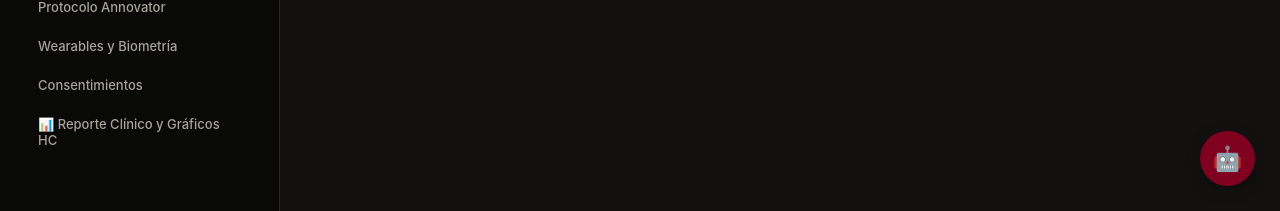
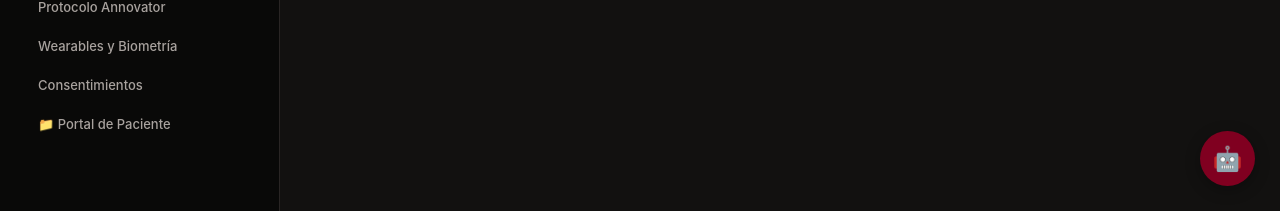
Before and after one commit to patriciafranco-web/InstitutoAeterna, a Flask app: template templates/dashboard.html in a window 1280 px wide. Shown: the part 589-800 px from the top of the page. Run offline with Flask 3, Linux system fonts and the light colour scheme; tables that the repository leaves empty hold one stand-in row (values such as "Sample post"); the template is opened without the code that fills it: values that come from a table or form of the project are taken from there, most other values are stand-ins (such as "Sample title", 1, 10 or a date in 2020).

Commit message:
Update dashboard.html

```diff
--- a/templates/dashboard.html
+++ b/templates/dashboard.html
@@ -111,8 +111,8 @@
             <a href="/?token={{ token }}&rol=medico&seccion=annovator&id={{ p.id }}" class="{% if seccion == 'annovator' %}active{% endif %}">Protocolo Annovator</a>
             <a href="/?token={{ token }}&rol=medico&seccion=wearables&id={{ p.id }}" class="{% if seccion == 'wearables' %}active{% endif %}">Wearables y Biometría</a>
             <a href="/?token={{ token }}&rol=medico&seccion=consentimientos&id={{ p.id }}" class="{% if seccion == 'consentimientos' %}active{% endif %}">Consentimientos</a>
-            <!-- NUEVA SECCIÓN DE REPORTE CLÍNICO EN LA HISTORIA CLÍNICA -->
-            <a href="/?token={{ token }}&rol=medico&seccion=reporte_hc&id={{ p.id }}" class="{% if seccion == 'reporte_hc' %}active{% endif %}">📊 Reporte Clínico y Gráficos HC</a>
+            <!-- CAMBIADO A PORTAL DE PACIENTE -->
+            <a href="/?token={{ token }}&rol=medico&seccion=reporte_hc&id={{ p.id }}" class="{% if seccion == 'reporte_hc' %}active{% endif %}">📁 Portal de Paciente</a>
             {% endif %}
         {% endif %}
     </div>
@@ -391,11 +391,11 @@
                 {% endif %}
             </div>
 
-        <!-- 2. REPORTE CLÍNICO, ANALÍTICA Y GRÁFICOS HC (NUEVA SECCIÓN) -->
+        <!-- 2. PORTAL DE PACIENTE -->
         {% elif seccion == 'reporte_hc' and p %}
             <div class="box" style="border: 1px solid var(--accent);">
                 <div style="display: flex; justify-content: space-between; align-items: center; border-bottom: 1px solid var(--border); padding-bottom: 12px; margin-bottom: 20px;">
-                    <h3 style="margin: 0; color: var(--accent); text-transform: uppercase; font-size: 13.5px;">Resumen Clínico, Analítica y Gráficos — {{ p.nombre }}</h3>
+                    <h3 style="margin: 0; color: var(--accent); text-transform: uppercase; font-size: 13.5px;">Portal de Paciente — {{ p.nombre }}</h3>
                     <div style="display: flex; gap: 10px;">
                         <a href="/medico/reporte-paciente/{{ p.id }}?token={{ token }}" target="_blank" class="btn" style="background: var(--accent); padding: 8px 16px; font-size: 11px; text-decoration: none; color: #ffffff; text-align: center;">🖨️ Ver Formato Imprimible (Membrete)</a>
                         <button type="button" class="btn" style="background: #25d366; color: white; padding: 8px 16px; font-size: 11px;" onclick="enviarResumenHCWhatsApp('{{ p.nombre }}')">💬 Enviar Resumen por WhatsApp</button>
```
